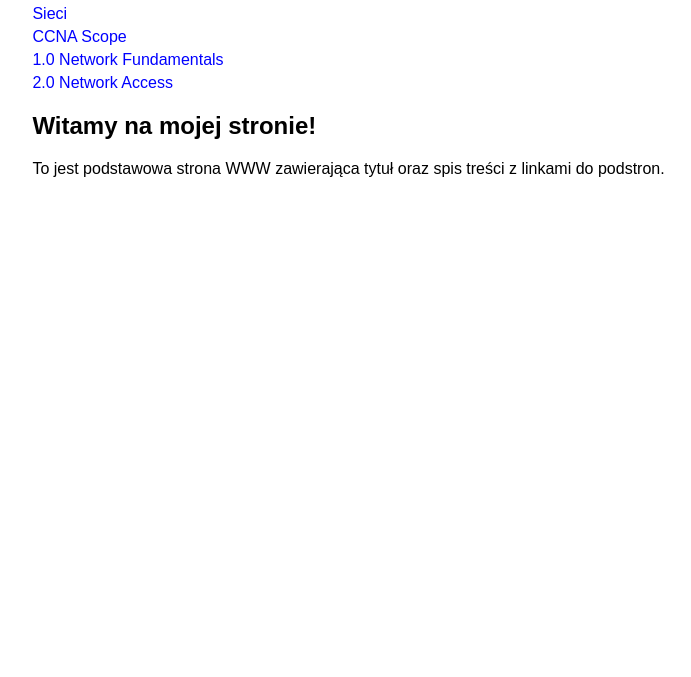
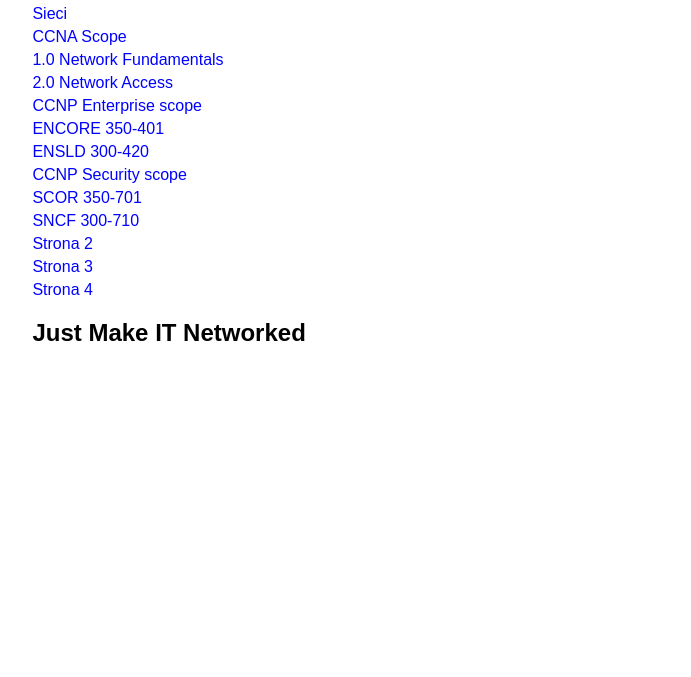
Before and after one commit to makeitnetworked/web, a plain HTML site: page index.html in a window 1280 px wide. Shown: the part 123-800 px from the top of the page, without its empty margins (102-793 px from the left). Drawn offline with Linux system fonts and the light colour scheme.

Commit message:
Update index.html

```diff
--- a/index.html
+++ b/index.html
@@ -40,25 +40,41 @@
             <h1>Make IT Networked</h1>
         </header>
         <nav>
-            <h2>Contents</h2>
+            <h2>Spis Treści</h2>
             <ul>
                 <li>
                     <a href="strona1.html">Sieci</a>
                     <ul class="sub-list">
                         <li>
-                            <a href="strona2.html">CCNA Scope</a>
-                                 <ul class="sub-sub-list">
-                                    <li><a href="strona3.html">1.0 Network Fundamentals</a></li>
-                                    <li><a href="strona4.html">2.0 Network Access</a></li>
-                                 </ul>
+                            <a href="strona1a.html">CCNA Scope</a>
+                            <ul class="sub-sub-list">
+                                <li><a href="strona1a1.html">1.0 Network Fundamentals</a></li>
+                                <li><a href="strona1a2.html">2.0 Network Access</a></li>
+                            </ul>
+                        </li>
+                        <li>
+                            <a href="strona1b.html">CCNP Enterprise scope</a>
+                            <ul class="sub-sub-list">
+                                <li><a href="strona1b1.html">ENCORE 350-401</a></li>
+                                <li><a href="strona1b2.html">ENSLD 300-420 </a></li>
+                            </ul>
+                        </li>
+                        <li>
+                            <a href="strona1c.html">CCNP Security scope</a>
+                            <ul class="sub-sub-list">
+                                <li><a href="strona1c1.html">SCOR 350-701</a></li>
+                                <li><a href="strona1c2.html">SNCF 300-710</a></li>
+                            </ul>
                         </li>
                     </ul>
                 </li>
-          </ul>
+                <li><a href="strona2.html">Strona 2</a></li>
+                <li><a href="strona3.html">Strona 3</a></li>
+                <li><a href="strona4.html">Strona 4</a></li>
+            </ul>
         </nav>
         <div class="content">
-            <h2>Witamy na mojej stronie!</h2>
-            <p>To jest podstawowa strona WWW zawierająca tytuł oraz spis treści z linkami do podstron.</p>
+            <h2>Just Make IT Networked</h2>
         </div>
     </div>
 </body>
```
